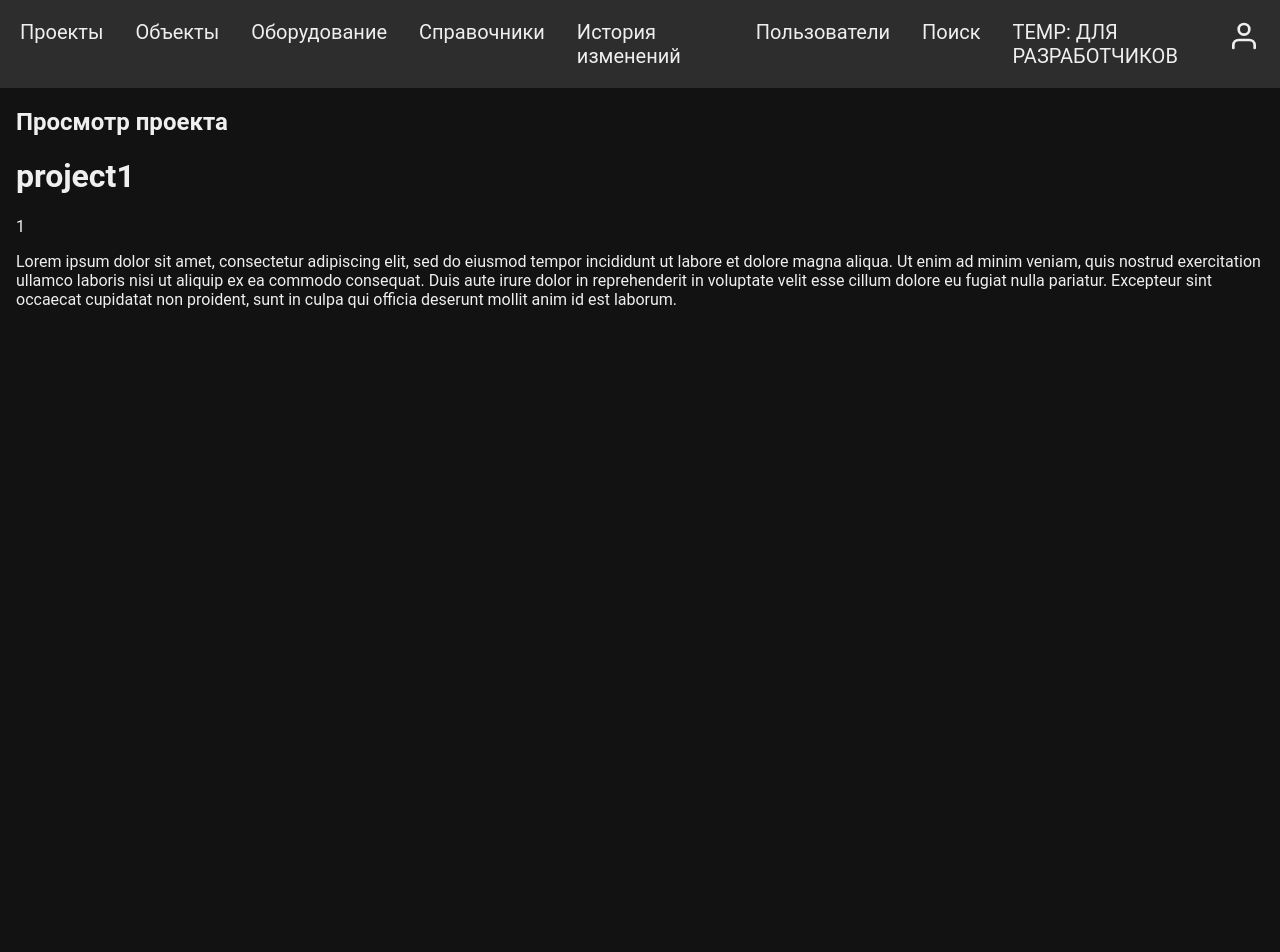
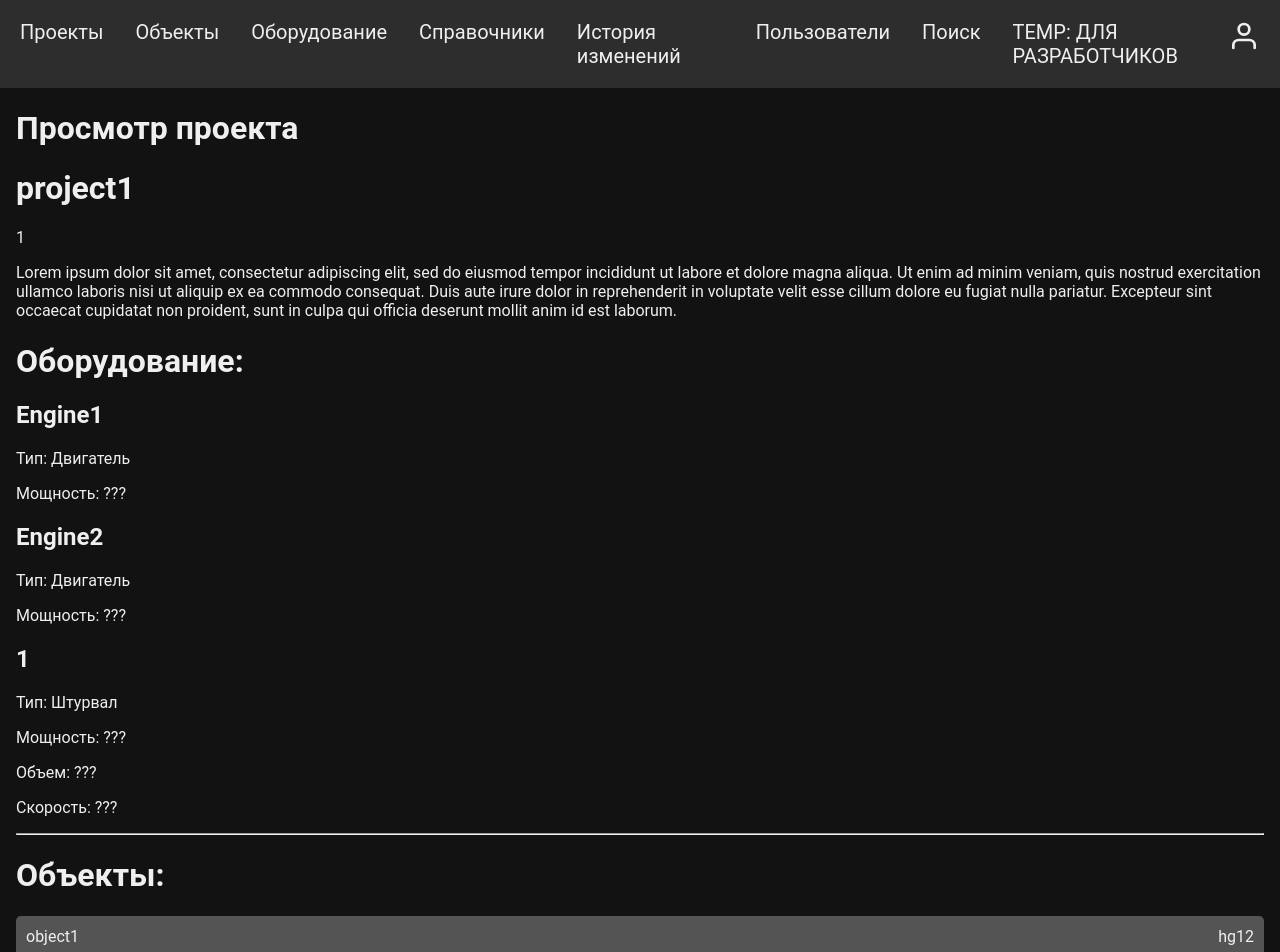
Before and after one commit to RusakovRodion/SRS, a React (Vite) app in the folder frontend/: page /projects/1 in a window 1280 px wide. Shown: the top 952 px of the page. Before the commit the page ends 800 px from the top, so only its background shows below. Built offline with nearby package versions, Linux system fonts and the light colour scheme.

Commit message:
project info page update

```diff
--- a/frontend/src/App.tsx
+++ b/frontend/src/App.tsx
@@ -23,6 +23,7 @@ function App() {
     const navigate = useNavigate();
 
     const [fakeProjects, setFakeProjects] = useState(fake_data.projects);
+    const [fakeObjects, setfakeObjects] = useState(fake_data.objects);
     const [fakeUMs, setfakeUMs] = useState(fake_data.ums);
     const [fakeChs, setfakeChs] = useState(fake_data.characteristics);
     const [fakeHts, setfakeHts] = useState(fake_data.hardware_types);
@@ -52,7 +53,7 @@ function App() {
                 />
                 <Route
                     path="/projects/:project_id"
-                    element={<ProjectInfoPage projects={fakeProjects} />}
+                    element={<ProjectInfoPage projects={fakeProjects} objects={fakeObjects} hts={fakeHts}/>}
                 />
                 <Route
                     path="/projects/add"
--- a/frontend/src/ui/pages/project_info_page.tsx
+++ b/frontend/src/ui/pages/project_info_page.tsx
@@ -1,14 +1,18 @@
 import "./page.css";
 import { useParams } from "react-router-dom";
-import { Project } from "../data_interfaces";
+import { Project, Object, HardwareType } from "../data_interfaces";
+import { list_item, list_item_info } from "./../list_component.module.css";
 
 export interface ProjectInfoPageProps {
     projects: Project[];
+    objects: Object[];
+    hts: HardwareType[];
 }
 
-export function ProjectInfoPage({ projects }: ProjectInfoPageProps) {
+export function ProjectInfoPage({ projects, objects, hts }: ProjectInfoPageProps) {
     const params = useParams();
-    const project = projects.find((e) => e.id === Number(params["project_id"]));
+    const pId = Number(params["project_id"]);
+    const project = projects.find((e) => e.id === pId);
 
     if (project === undefined) {
         return <div className="content">Invalid project</div>;
@@ -16,10 +20,30 @@ export function ProjectInfoPage({ projects }: ProjectInfoPageProps) {
 
     return (
         <div className="content">
-            <h2>Просмотр проекта</h2>
+            <h1>Просмотр проекта</h1>
             <h1>{project.name}</h1>
             <p>{project.type_id}</p>
             <p>{project.description}</p>
+            <h1>Оборудование:</h1>
+            {project.hardwares.map((h) => (
+                <div>
+                    <h2>{h.name}</h2>
+                    <p>Тип: {hts.find((e) => e.id === h.type_id).name}</p>
+                    {hts.find((e) => e.id === h.type_id).chs.map((ch) => (
+                        <p>{ch.name}: ???</p>
+                    ))}
+                </div>
+                ))}
+            <hr/>
+            <h1>Объекты:</h1>
+             <div className="list">
+                {objects.map((obj) => ( obj.project_id == pId ?
+                    <div key={obj.id} className={list_item}>
+                        <div className={list_item_info}>{obj.name}</div>
+                        <div className={list_item_info}>{obj.registration_number}</div>
+                    </div> : ''
+                ))}
+            </div>
         </div>
     );
 }
```
